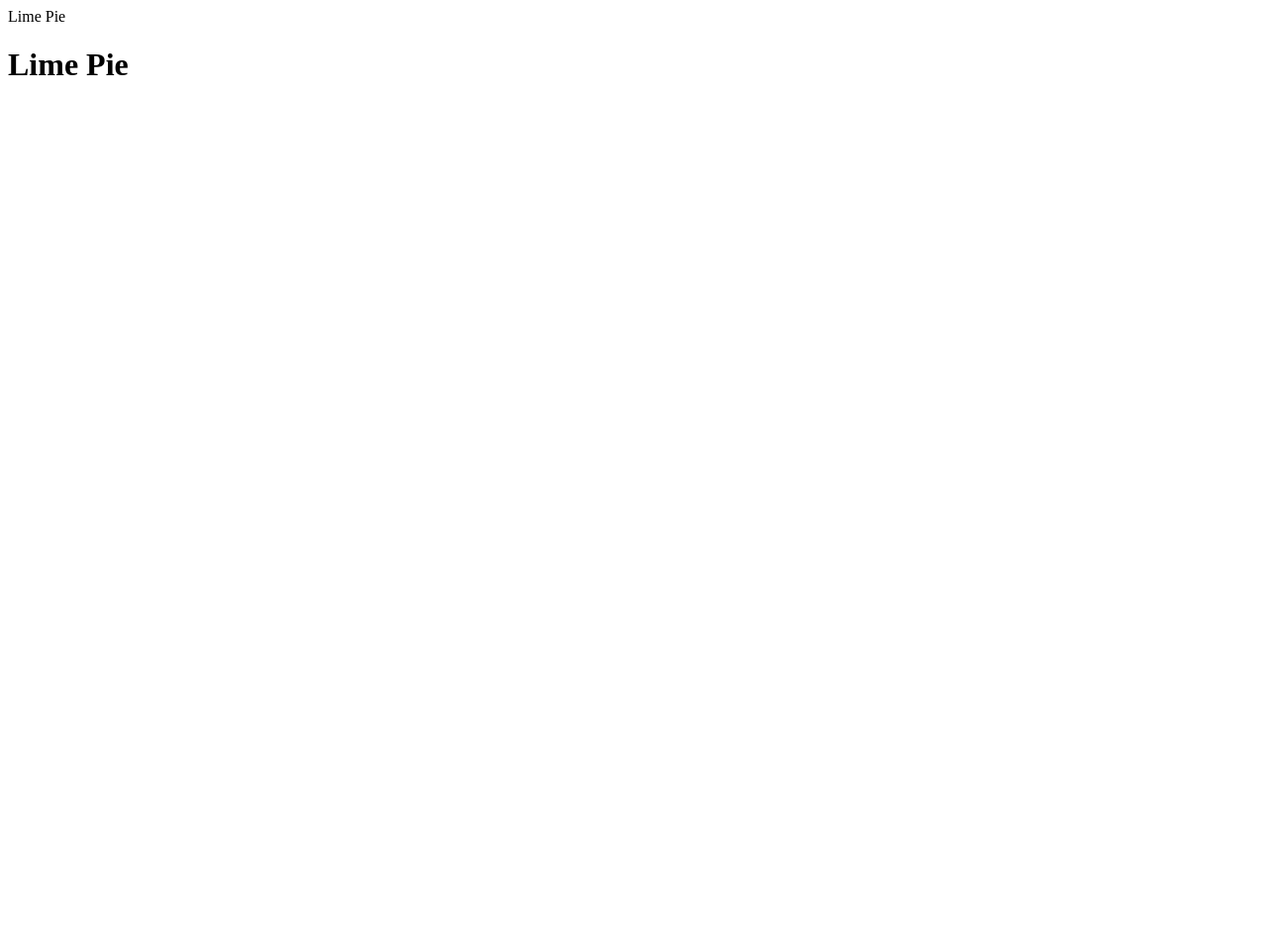
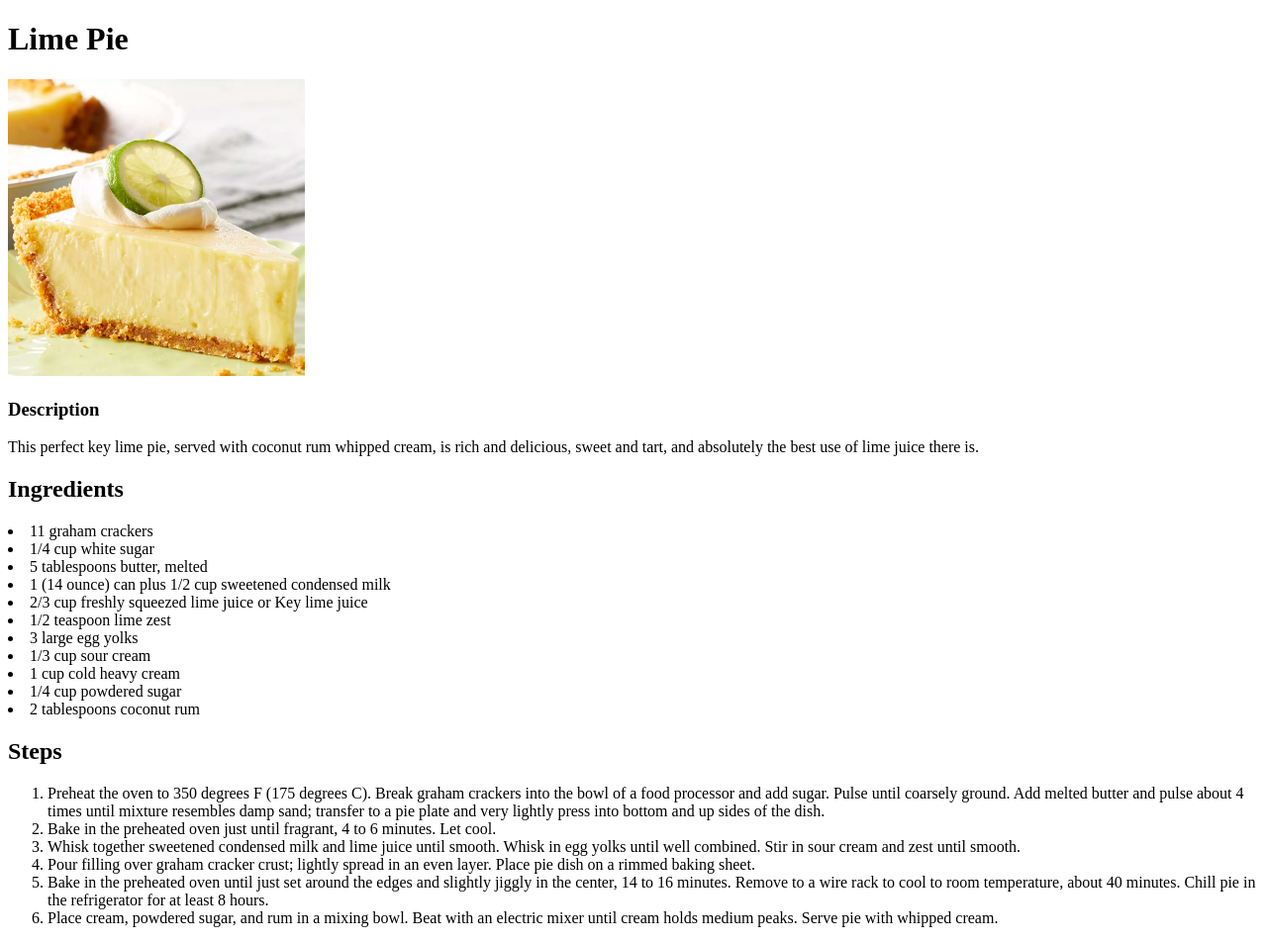
Before and after one commit to Daroroko/odin-recipes, a plain HTML site: page recipes/lime-pie.html in a window 1280 px wide. Shown: the whole page at 99% size. Before the commit the page ends 800 px from the top, so only its background shows below. Drawn offline with Linux system fonts and the light colour scheme.

Commit message:
Added limepie recipe

```diff
--- a/recipes/lime-pie.html
+++ b/recipes/lime-pie.html
@@ -1,10 +1,39 @@
 <!DOCTYPE html>
 <html lang="en">
 <head>
-    <meta charset="UTF-8"
+    <meta charset="UTF-8">
     <title>Lime Pie</title>
 </head>
 
 <body>
     <h1>Lime Pie</h1>
+    <img src="limepie.jpg" alt="A finished lime pie" width="300" height="300">
+
+    <h3>Description</h3>
+    <a>This perfect key lime pie, served with coconut rum whipped cream, is rich and delicious, sweet and tart, and absolutely the best use of lime juice there is.</a>
+
+    <h2>Ingredients</h2>
+    <lu>
+        <li>11 graham crackers</li>
+        <li>1/4 cup white sugar</li>
+        <li>5 tablespoons butter, melted</li>
+        <li>1 (14 ounce) can plus 1/2 cup sweetened condensed milk</li>
+        <li>2/3 cup freshly squeezed lime juice or Key lime juice</li>
+        <li>1/2 teaspoon lime zest</li>
+        <li>3 large egg yolks</li>
+        <li>1/3 cup sour cream</li>
+        <li>1 cup cold heavy cream</li>
+        <li>1/4 cup powdered sugar</li>
+        <li>2 tablespoons coconut rum</li>
+    </lu>
+
+    <h2>Steps</h2>
+    <ol>
+        <li>Preheat the oven to 350 degrees F (175 degrees C). Break graham crackers into the bowl of a food processor and add sugar. Pulse until coarsely ground. Add melted butter and pulse about 4 times until mixture resembles damp sand; transfer to a pie plate and very lightly press into bottom and up sides of the dish.</li>
+        <li>Bake in the preheated oven just until fragrant, 4 to 6 minutes. Let cool.</li>
+        <li>Whisk together sweetened condensed milk and lime juice until smooth. Whisk in egg yolks until well combined. Stir in sour cream and zest until smooth.</li>
+        <li>Pour filling over graham cracker crust; lightly spread in an even layer. Place pie dish on a rimmed baking sheet.</li>
+        <li>Bake  in the preheated oven until just set around the edges and slightly jiggly in the center, 14 to 16 minutes. Remove to a wire rack to cool to room temperature, about 40 minutes. Chill pie in the refrigerator for at least 8 hours.</li>
+        <li>Place cream, powdered sugar, and rum in a mixing bowl. Beat with an electric mixer until cream holds medium peaks. Serve pie with whipped cream.</li>
+    </ol>
 </body>
```
Also changed, not shown: index.html (+1 -1 lines), recipes/limepie.jpg (added).
